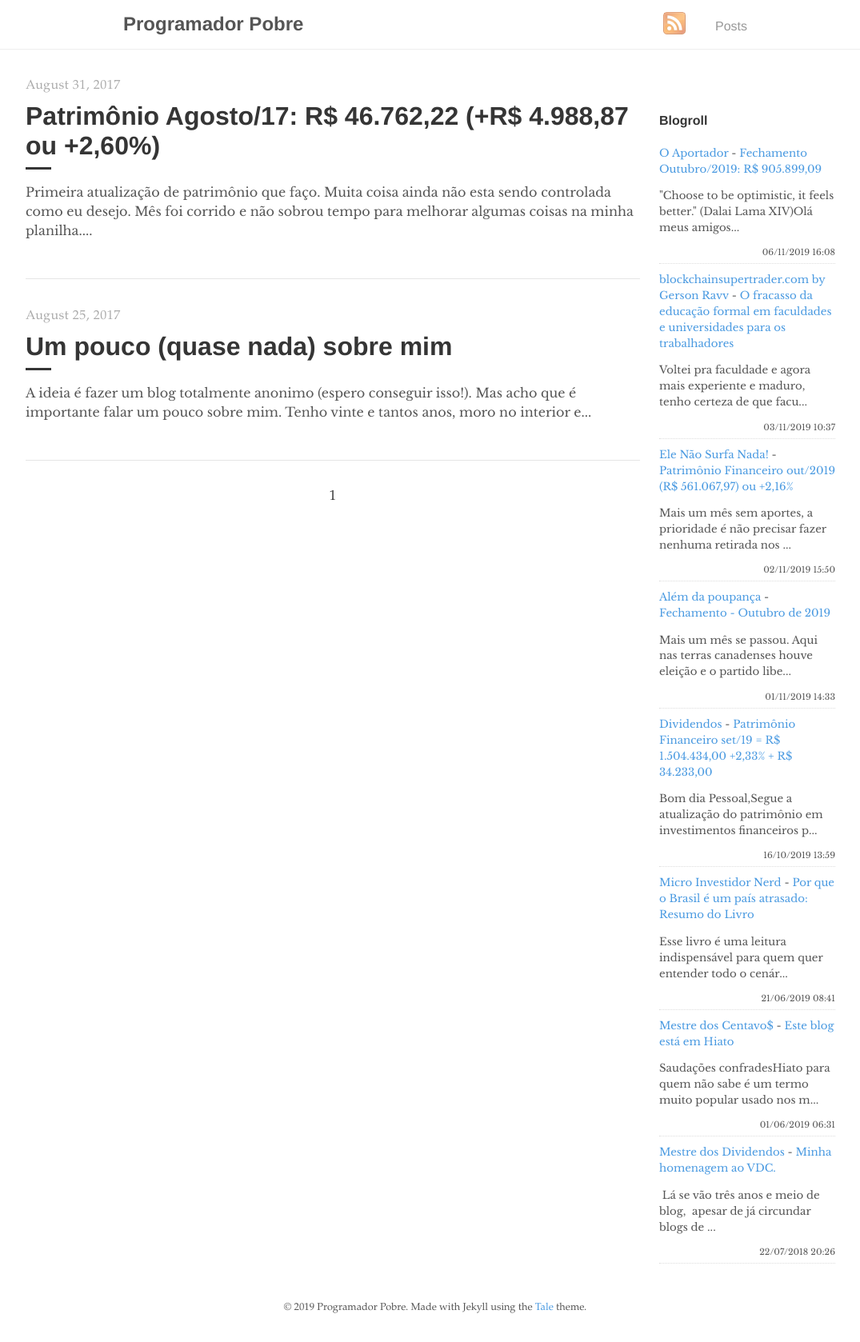
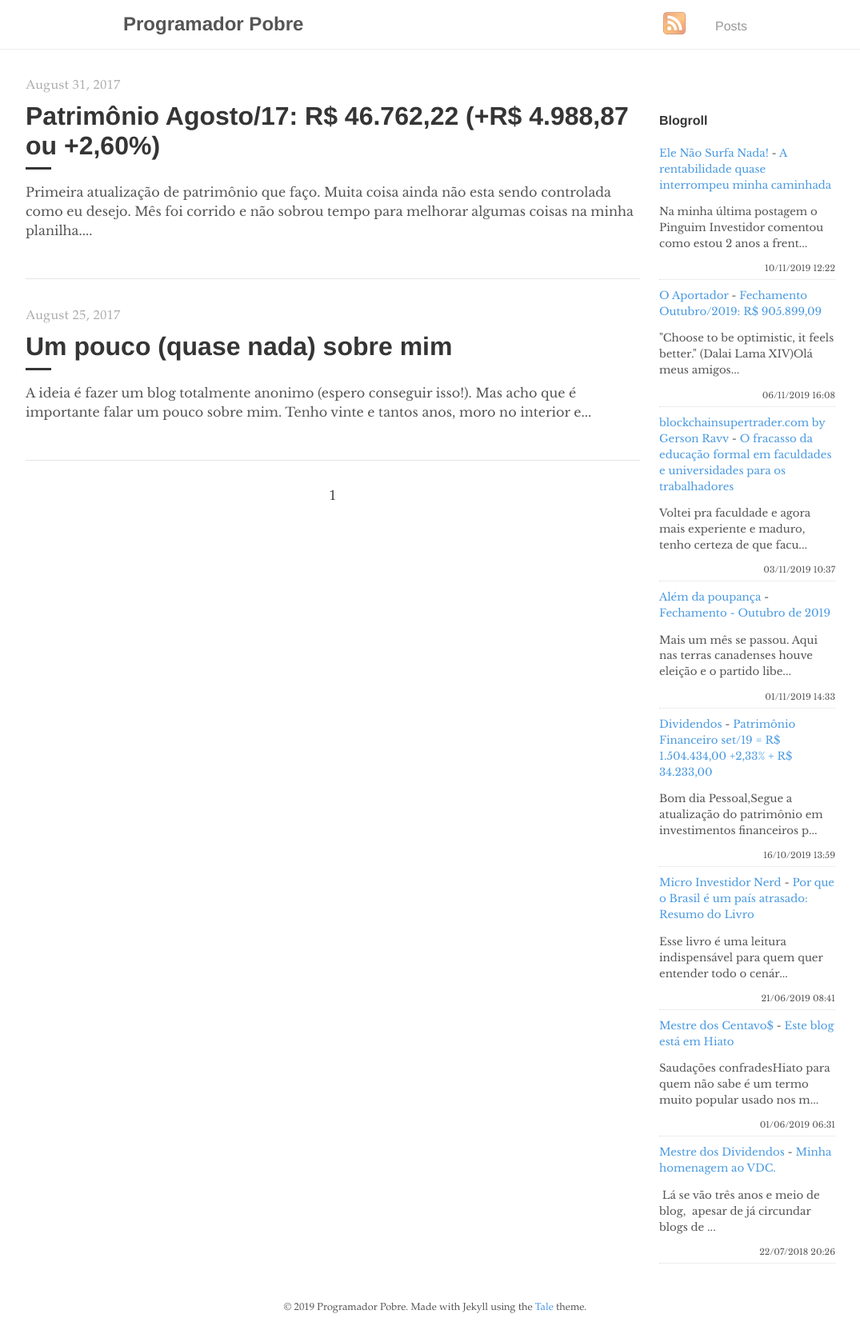
Before and after one commit to programadorpobre/programadorpobre.github.io, a Jekyll site: the page built from index.html, in a window 1280 px wide. Shown: the whole page at 80% size, without its empty margins (96-1171 px from the left). Built offline with Jekyll 4.4.1, drawn with Linux system fonts in a browser that asks for light colours; the list of posts is cut into pages by our own code; comment, search, counter and statistics services are not loaded.

Commit message:
[ci skip] travis #827

```diff
--- a/_includes/feed-entries.html
+++ b/_includes/feed-entries.html
@@ -1,3 +1,8 @@
+<div class="feed-entry">
+    <a class="feed-entry-site-name" href="https://elenaosurfanada.blogspot.com/">Ele Não Surfa Nada!</a> - <a class="feed-entry-title" href="https://elenaosurfanada.blogspot.com/2019/11/a-rentabilidade-quase-interrompeu-minha.html">A rentabilidade quase interrompeu minha caminhada</a>
+    <p class="feed-entry-summary">Na minha última postagem o Pinguim Investidor comentou como estou 2 anos a frent...</p>
+    <time datetime="2019-11-10T12:22:00.000-03:00">10/11/2019 12:22</time>
+</div>
 <div class="feed-entry">
     <a class="feed-entry-site-name" href="https://oaportadorfinanceiro.blogspot.com/">O Aportador</a> - <a class="feed-entry-title" href="https://oaportadorfinanceiro.blogspot.com/2019/11/fechamento-outubro2019-r-90589909.html">Fechamento Outubro/2019: R$ 905.899,09</a>
     <p class="feed-entry-summary">"Choose to be optimistic, it feels better."&nbsp;(Dalai Lama XIV)Olá meus amigos...</p>
@@ -7,11 +12,6 @@
     <a class="feed-entry-site-name" href="http://www.blockchainsupertrader.com/">blockchainsupertrader.com by Gerson Ravv</a> - <a class="feed-entry-title" href="http://www.blockchainsupertrader.com/2019/11/o-fracasso-da-educacao-formal-em.html">O fracasso da educação formal em faculdades e universidades para os trabalhadores</a>
     <p class="feed-entry-summary">Voltei pra faculdade e agora mais experiente e maduro, tenho certeza de que facu...</p>
     <time datetime="2019-11-03T10:37:00.004-03:00">03/11/2019 10:37</time>
-</div>
-<div class="feed-entry">
-    <a class="feed-entry-site-name" href="https://elenaosurfanada.blogspot.com/">Ele Não Surfa Nada!</a> - <a class="feed-entry-title" href="https://elenaosurfanada.blogspot.com/2019/11/patrimonio-financeiro-out2019-r.html">Patrimônio Financeiro out/2019 (R$ 561.067,97) ou +2,16%</a>
-    <p class="feed-entry-summary">Mais um mês sem aportes, a prioridade é não precisar fazer nenhuma retirada nos ...</p>
-    <time datetime="2019-11-02T15:50:00.000-03:00">02/11/2019 15:50</time>
 </div>
 <div class="feed-entry">
     <a class="feed-entry-site-name" href="https://alemdapoupanca.blogspot.com/">Além da poupança</a> - <a class="feed-entry-title" href="https://alemdapoupanca.blogspot.com/2019/11/fechamento-outubro-de-2019.html">Fechamento - Outubro de 2019</a>
```
